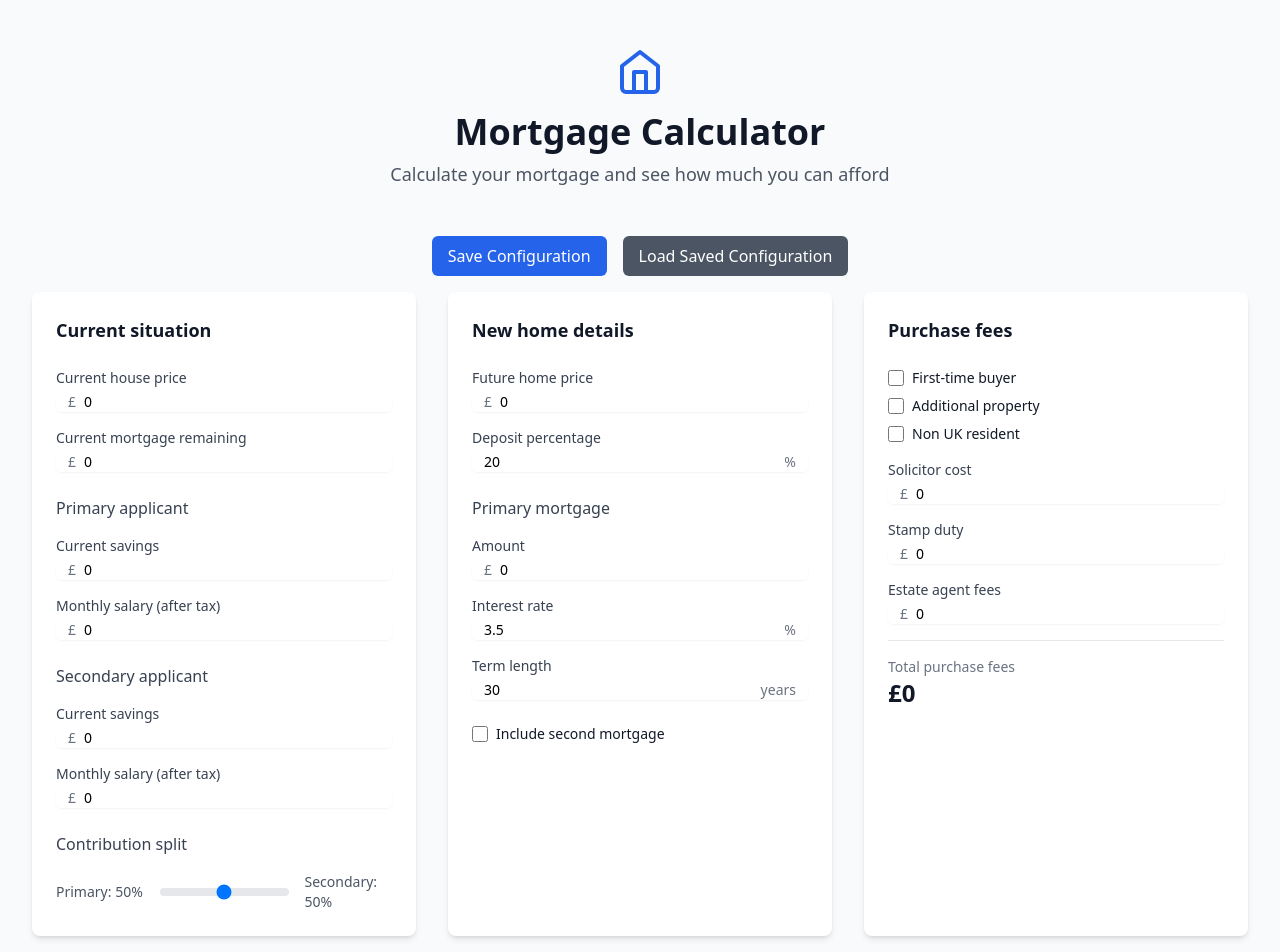
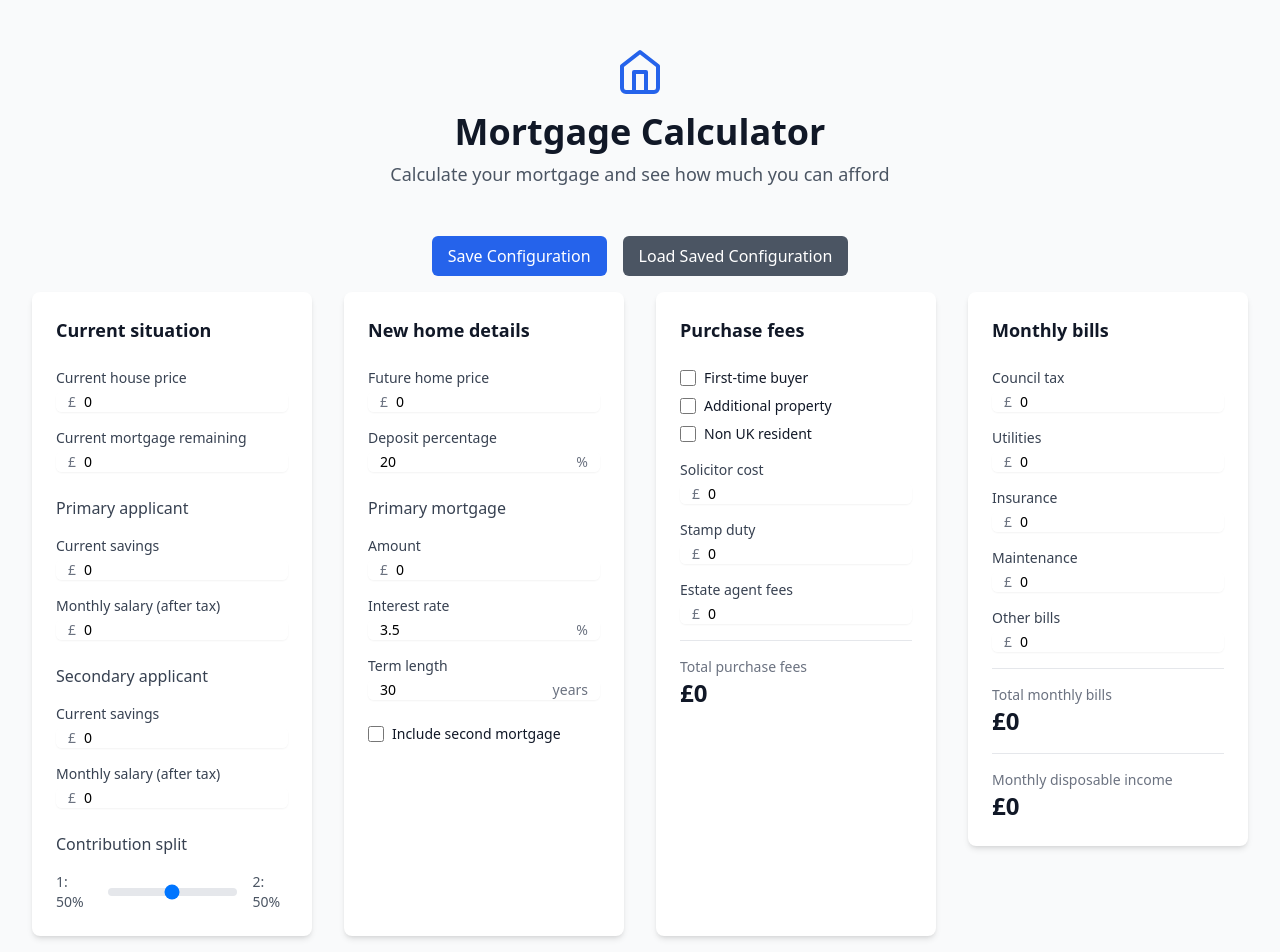
Before and after one commit to asiffa/mortgagecalc, a React app: page / in a window 1280 px wide. Shown: the top 952 px of the page. Built offline with nearby package versions, Linux system fonts and the light colour scheme; the HTML template or start-up script is replaced by a standard one.

Commit message:
fixing layout

```diff
--- a/src/App.tsx
+++ b/src/App.tsx
@@ -8,9 +8,6 @@ import { MonthlyBills } from './components/MonthlyBills';
 import { ContributionSlider } from './components/ContributionSlider';
 import { calculateMortgage, formatCurrency, calculateStampDuty } from './utils/calculations';
 import type { MortgageCalculatorInputs } from './types/calculator';
-
-
-
 
 function App() {
 
@@ -123,7 +120,7 @@ function App() {
   </div>
 </div>
 
-        <div className="grid grid-cols-1 gap-8 lg:grid-cols-3">
+        <div className="grid grid-cols-1 gap-8 lg:grid-cols-4">
           {/* Current Situation */}
           <div className="bg-white rounded-lg shadow-md p-6">
             <h2 className="text-lg font-semibold text-gray-900 mb-6">Current situation</h2>
@@ -172,7 +169,7 @@ function App() {
               />
             </div>
 
-            <div className="mt-6">
+            <div className="mt-6 overflow-hidden">
               <ContributionSlider
                 primaryRatio={inputs.primaryApplicant.contributionRatio}
                 onChange={(ratio) => {
@@ -298,10 +295,7 @@ function App() {
 </div>
 
             {/* Monthly Bills */}
-
           <div className="space-y-8">
-
-
             <div className="bg-white rounded-lg shadow-md p-6">
               <h2 className="text-lg font-semibold text-gray-900 mb-6">Monthly bills</h2>
               <MonthlyBills
@@ -323,8 +317,6 @@ function App() {
             </div>
           </div>
         </div>
-
-
 
         {/* Results Section */}
         <div className="mt-8 grid grid-cols-1 gap-6 lg:grid-cols-2">
--- a/src/components/ContributionSlider.tsx
+++ b/src/components/ContributionSlider.tsx
@@ -13,7 +13,7 @@ export const ContributionSlider: React.FC<ContributionSliderProps> = ({
     <div className="space-y-4">
       <h3 className="text-md font-medium text-gray-700">Contribution split</h3>
       <div className="flex items-center space-x-4">
-        <span className="text-sm text-gray-600 w-24">Primary: {primaryRatio}%</span>
+        <span className="text-sm text-gray-600 w-24">1: {primaryRatio}%</span>
         <input
           type="range"
           min="0"
@@ -22,7 +22,7 @@ export const ContributionSlider: React.FC<ContributionSliderProps> = ({
           onChange={(e) => onChange(Number(e.target.value))}
           className="flex-grow h-2 bg-gray-200 rounded-lg appearance-none cursor-pointer"
         />
-        <span className="text-sm text-gray-600 w-24">Secondary: {100 - primaryRatio}%</span>
+        <span className="text-sm text-gray-600 w-24">2: {100 - primaryRatio}%</span>
       </div>
     </div>
   );
```
